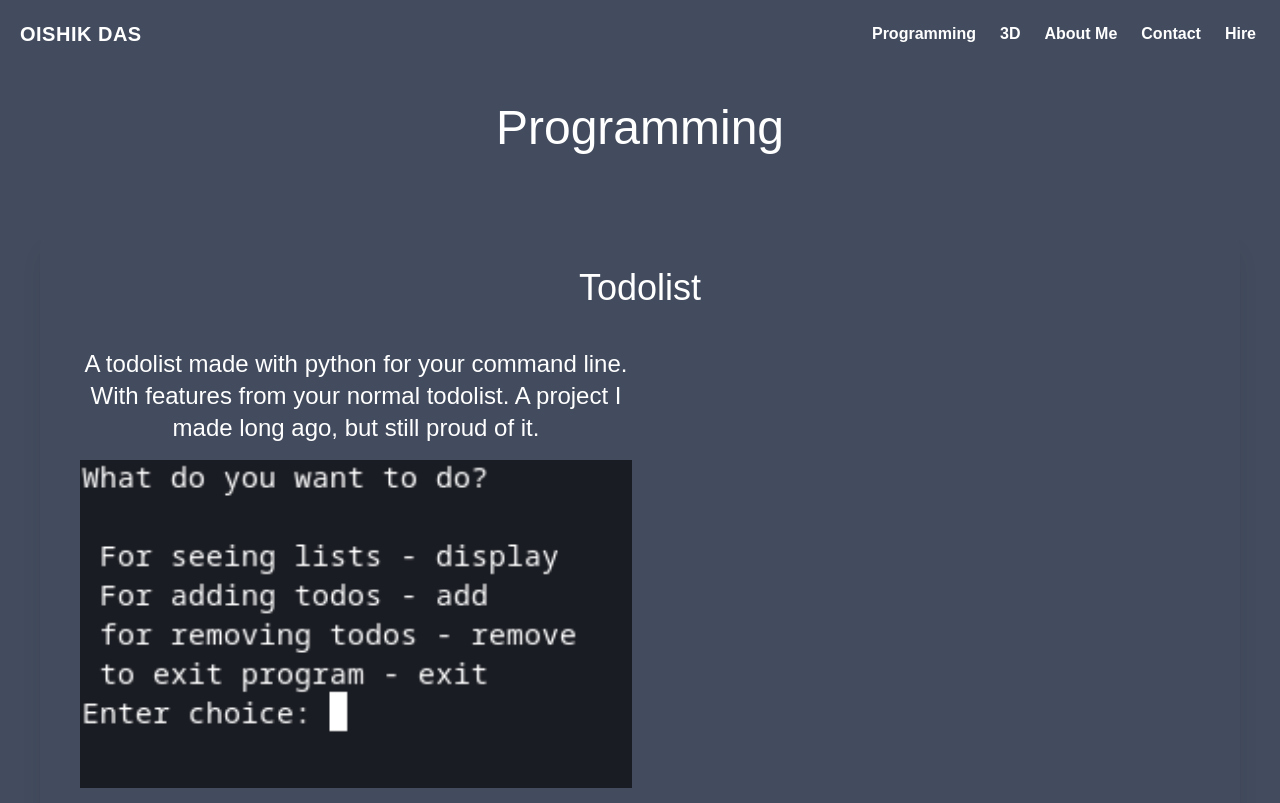
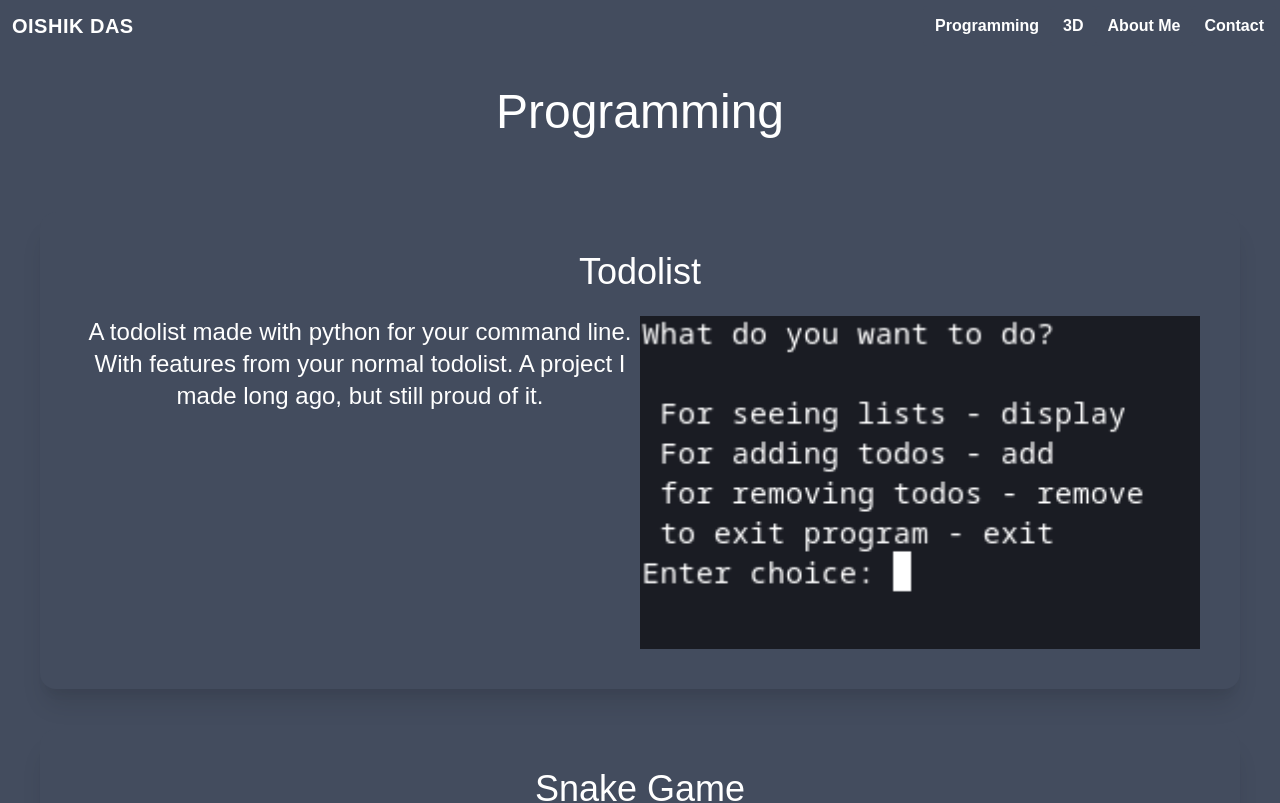
Before and after one commit to Calcium3d/Portfolio, a Next.js app: page /programming in a window 1280 px wide. Shown: the top 803 px of the page. Built offline with nearby package versions, Linux system fonts and the light colour scheme; what tailwind-nord would draw is missing.

Commit message:
Contact Page

```diff
--- a/components/Card.jsx
+++ b/components/Card.jsx
@@ -7,14 +7,14 @@ export function Card(props) {
 
     if (data != "0") {
         return (
-            <div className="shadow-xl bg-nord0 p-10 m-10 place-content-center rounded-2xl">
-                <h1 className="bg-nord0 text-white text-4xl text-center pb-10 px-5">{title}</h1>
-                <div className="md:grid bg-nord0 h-auto md:grid-rows-1 md:grid-cols-2 md:gap-4">
-                    <p className="bg-nord0 text-white text-1xl md:text-2xl text-center">
+            <div className="shadow-xl bg-nord0 p-10 m-10 rounded-2xl">
+                <h1 className="bg-nord0 text-white text-4xl text-center">{title}</h1>
+                <br />
+                <div className="md:grid bg-nord0 h-auto md:grid md:grid-rows-1 md:grid-cols-2">
+                    <p className="bg-nord0 text-white text-1xl md:text-2xl text-center md:col-start-1 md:col-end-1">
                         {data}
                     </p>
-                    <br />
-                    <Image src={picture} alt={title} layout="responsive" className="bg-nord0 shadow-inner  object-contain" />
+                    <Image src={picture} alt={title} layout="responsive" className="bg-nord0 shadow-inner md:float-right  object-contain md:col-start-2 md:col-end-2" />
                 </div>
             </div>
         )
--- a/components/Navbar.jsx
+++ b/components/Navbar.jsx
@@ -10,7 +10,7 @@ export const Navbar = () => {
 
   return (
     <div className="font-sans w-screen">
-      <nav className='flex items-center flex-wrap bg-nord1 p-3 '>
+      <nav className='flex items-center flex-wrap bg-nord1 p-1 '>
         <Link href='/'>
           <a className='bg-nord1 inline-flex items-center p-2 mr-4 '>
             <span className=' bg-nord1 text-xl text-white font-bold uppercase tracking-wide'>
@@ -59,14 +59,9 @@ export const Navbar = () => {
                 About Me
               </a>
             </Link>
-            <Link href='/'>
+            <Link href='/contact'>
               <a className='bg-nord1 lg:inline-flex lg:w-auto w-full px-3 py-2 rounded text-white font-bold items-center justify-center hover:bg-nord0 hover:text-white'>
                 Contact
-              </a>
-            </Link>
-            <Link href='/'>
-              <a className='bg-nord1 lg:inline-flex lg:w-auto w-full px-3 py-2 rounded text-white font-bold items-center justify-center hover:bg-nord0 hover:text-white'>
-                Hire
               </a>
             </Link>
           </div>
--- /dev/null
+++ b/pages/contact.js
@@ -0,0 +1,26 @@
+import Head from 'next/head';
+import { Navbar } from '../components/Navbar';
+
+export default function Home() {
+  return (
+    <div>
+      <Head>
+        <title>Portfolio</title>
+        <link rel='icon' href='/icon.jpg' />
+      </Head>
+      <Navbar />
+      <div className="min-h-fifteen grid place-content-center mx-auto">
+        <h1 className="text-white text-center align-middle text-4xl md:text-6xl">
+            Want to Contact me?
+        </h1>
+      </div>
+      <div className="grid place-content-center mx-auto my-40">
+        <p className="grid place-content-center text-3xl text-nord10 md:text-5xl">
+            <a href="mailto:thebluechalk@gmail.com">
+                Gimme an email
+            </a>
+        </p>
+      </div>
+    </div>
+  );
+}
--- a/pages/programming.js
+++ b/pages/programming.js
@@ -10,7 +10,7 @@ export default function Programming() {
     const snake = "Snake Game made in Python using the Turtle module. My first project im very happy to share with others that was made entirely by myself."
     const portfolio = "Yeah, its this site. Inception, I know. Made with next.js and tailwind css. Personally, super happy with it. I hope you like it too!"
     return (
-        <div>
+        <div className="">
             <Head>
                 <title>
                     Programming
@@ -19,7 +19,7 @@ export default function Programming() {
             </Head>
             <Navbar />
             <div className="min-h-fifteen grid place-content-center text-center">
-                <h1 className="text-5xl text-white w-screen">
+                <h1 className="text-5xl text-white">
                     Programming
                 </h1>
             </div>
```
Also changed, not shown: pages/about.js (added).
